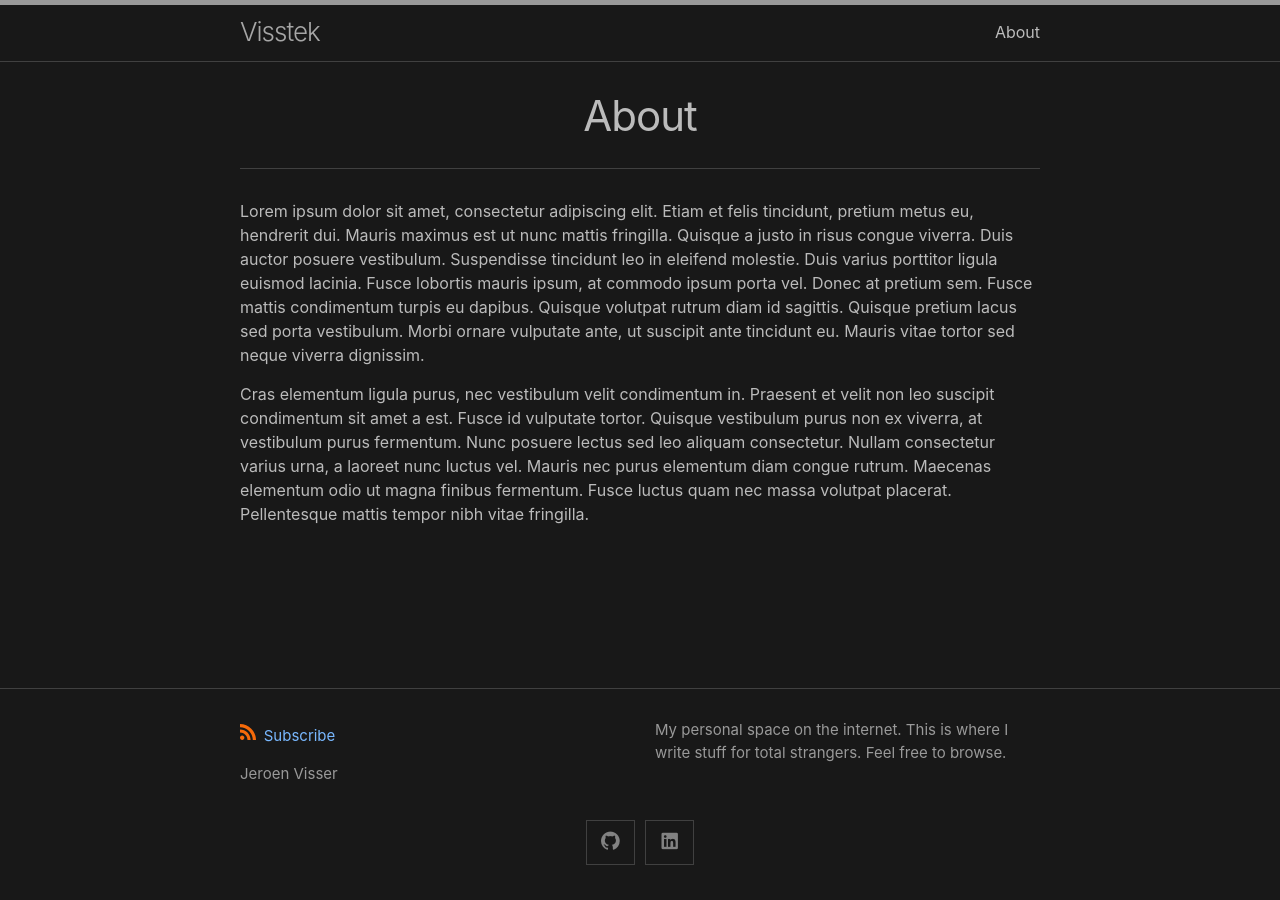
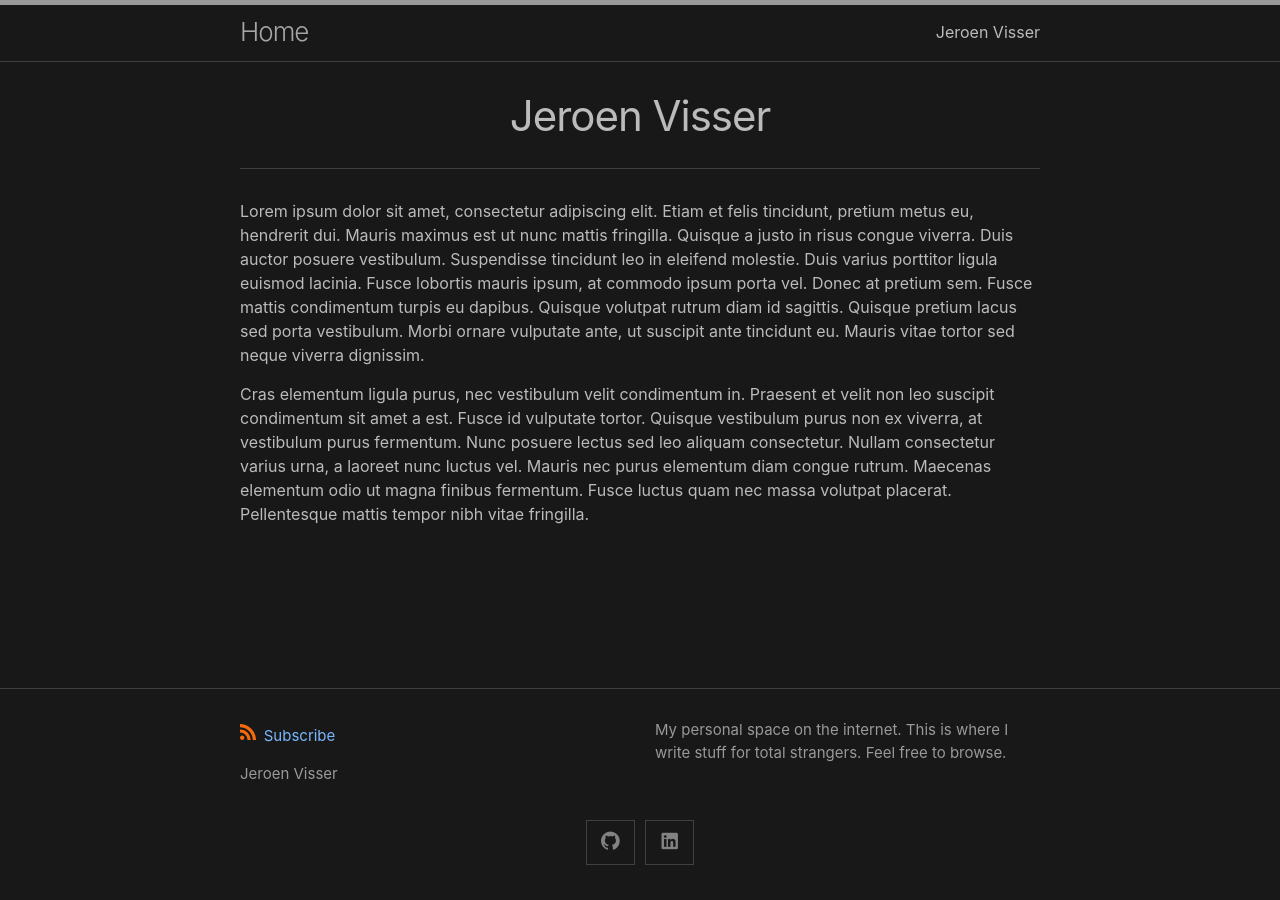
Before and after one commit to VisserJ/visserj.github.io, a Jekyll site: the page built from about.md, in a window 1280 px wide. Built offline with Jekyll 4.4.1, drawn with Linux system fonts in a browser that asks for light colours.

Commit message:
about page

```diff
--- a/_config.yml
+++ b/_config.yml
@@ -1,4 +1,4 @@
-title: Visstek
+title: Home
 author:
   name: Jeroen Visser
 description: My personal space on the internet. This is where I write stuff for total strangers. Feel free to browse.
--- a/about.md
+++ b/about.md
@@ -1,6 +1,6 @@
 ---
 layout: page
-title: About
+title: Jeroen Visser
 permalink: /about/
 ---
 
```
